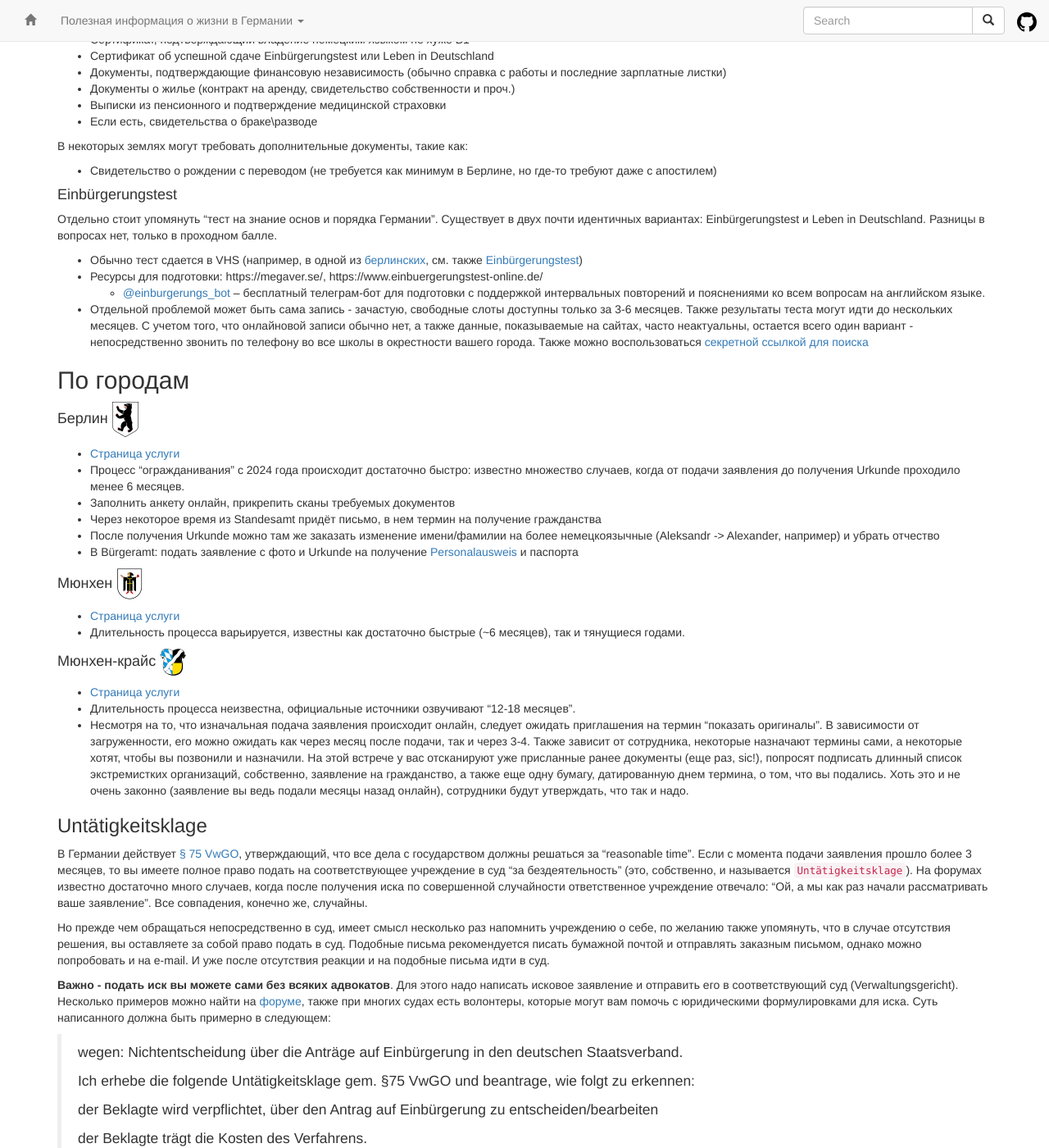
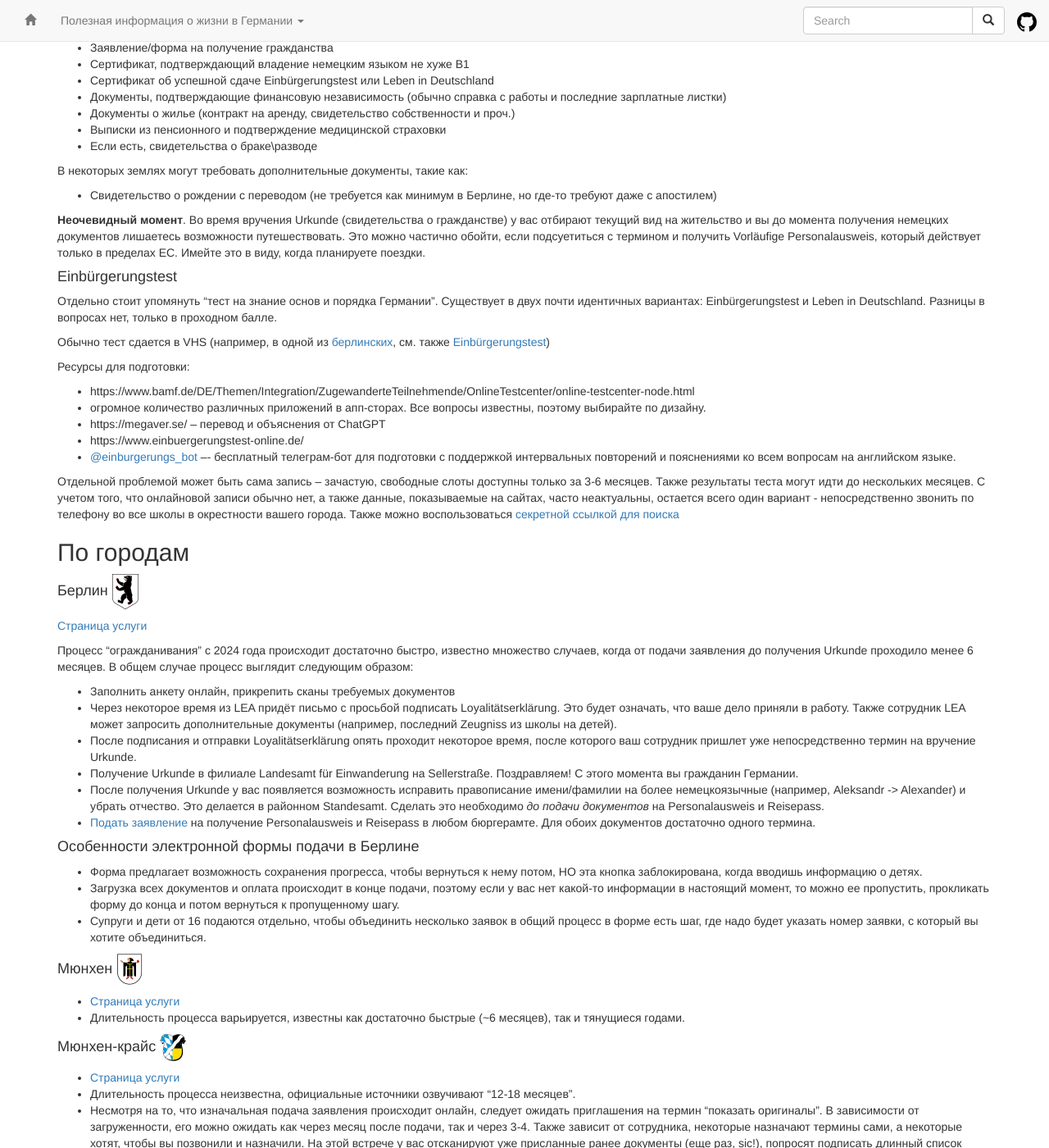
Before and after one commit to ru-de/faq, a Jekyll site: the page built from pages/Гражданство.md, in a window 1280 px wide and 1400 px high, scrolled down 325 px. Shown: the whole window at 82% size. Built offline with Jekyll 4.4.1, drawn with Linux system fonts in a browser that asks for light colours; nearby versions of some CDN libraries; some of the changed text lies outside the part shown.

Commit message:
sync github pages

```diff
--- a/pages/Гражданство.md
+++ b/pages/Гражданство.md
@@ -9,10 +9,12 @@ layout: default
 * три года проживания + сертификат языка уровня C1 + высокие достижения в интеграции (в некоторых городах БК считается "высоким достижением")
 * и т.д.
 
+С конца июня 2024 вступили поправки в закон о гражданстве и теперь отказываться от прежнего не нужно. При желании у вас получается двойное гражданство.
+
 ## Получение немецкого гражданства
 
 В общем случае список документов выглядит примерно так:
-- Заявление\форма на получение гражданства
+- Заявление/форма на получение гражданства
 - Сертификат, подтверждающий владение немецким языком не хуже B1
 - Сертификат об успешной сдаче Einbürgerungstest или Leben in Deutschland
 - Документы, подтверждающие финансовую независимость (обычно справка с работы и последние зарплатные листки)
@@ -23,14 +25,22 @@ layout: default
 В некоторых землях могут требовать дополнительные документы, такие как:
 - Свидетельство о рождении с переводом (не требуется как минимум в Берлине, но где-то требуют даже с апостилем)
 
+**Неочевидный момент**. Во время вручения Urkunde (свидетельства о гражданстве) у вас отбирают текущий вид на жительство и вы до момента получения немецких документов лишаетесь возможности путешествовать. Это можно частично обойти, если подсуетиться с термином и получить Vorläufige Personalausweis, который действует только в пределах ЕС. Имейте это в виду, когда планируете поездки.
+
 #### Einbürgerungstest
 Отдельно стоит упомянуть "тест на знание основ и порядка Германии". Существует в двух почти идентичных вариантах:
 Einbürgerungstest и Leben in Deutschland. Разницы в вопросах нет, только в проходном балле.
 
-* Обычно тест сдается в VHS (например, в одной из [берлинских](https://www.berlin.de/vhs/), см. также [Einbürgerungstest](https://www.berlin.de/vhs/service/einbuergerung/deutscher-einbuergerungstest/))
-* Ресурсы для подготовки: https://megaver.se/, https://www.einbuergerungstest-online.de/
-  * [@einburgerungs_bot](https://t.me/einburgerungs_bot) – бесплатный телеграм-бот для подготовки с поддержкой интервальных повторений и пояснениями ко всем вопросам на английском языке.
-* Отдельной проблемой может быть сама запись - зачастую, свободные слоты доступны только за 3-6 месяцев.
+Обычно тест сдается в VHS (например, в одной из [берлинских](https://www.berlin.de/vhs/), см. также [Einbürgerungstest](https://www.berlin.de/vhs/service/einbuergerung/deutscher-einbuergerungstest/))
+
+Ресурсы для подготовки:
+  * https://www.bamf.de/DE/Themen/Integration/ZugewanderteTeilnehmende/OnlineTestcenter/online-testcenter-node.html
+  * огромное количество различных приложений в апп-сторах. Все вопросы известны, поэтому выбирайте по дизайну.
+  * https://megaver.se/ -- перевод и объяснения от ChatGPT
+  * https://www.einbuergerungstest-online.de/
+  * [@einburgerungs_bot](https://t.me/einburgerungs_bot) –- бесплатный телеграм-бот для подготовки с поддержкой интервальных повторений и пояснениями ко всем вопросам на английском языке.
+
+Отдельной проблемой может быть сама запись -- зачастую, свободные слоты доступны только за 3-6 месяцев.
   Также результаты теста могут идти до нескольких месяцев. С учетом того, что онлайновой записи обычно нет, а также данные,
   показываемые на сайтах, часто неактуальны, остается всего один вариант - непосредственно звонить по телефону во
   все школы в окрестности вашего города. Также можно воспользоваться [секретной ссылкой для поиска](https://www.volkshochschule.de/kursfinder.php?form=dvv-courseSearch-search-1.form&sp:sort[]=beginn_datum&sp:keyword[]=einb%C3%BCrgerungstest&sp:courseType[]=0&sp:location[]=80331&sp:perimeter[]=60&sp:perimeter[]=__last__&sp:organizer[]=bitte%20w%C3%A4hlen&sp:organizer[]=__last__&sp:category[]=bitte%20w%C3%A4hlen&sp:category[]=__last__&sp:dateFrom[]=&sp:dateTo[]=&sp:weekdays[]=__last__&sp:daytime[]=__last__&sp:abschlussorientierungSearchCriteria[]=__last__&sp:furtherSearchCriteria[]=freePlaces&sp:furtherSearchCriteria[]=__last__&sp:didaktischeBesonderheitenSearchCriteria[]=__last__&sp:view[]=list&sp:sort[]=beginn_datum&action=submit)
@@ -38,12 +48,20 @@ Einbürgerungstest и Leben in Deutschland. Разницы в вопросах
 ## По городам
 
 #### Берлин ![](files/be.png)
-* [Страница услуги](https://service.berlin.de/dienstleistung/318998/)
-* Процесс "огражданивания" с 2024 года происходит достаточно быстро: известно множество случаев, когда от подачи заявления до получения Urkunde проходило менее 6 месяцев.
+[Страница услуги](https://service.berlin.de/dienstleistung/318998/)
+
+Процесс "огражданивания" с 2024 года происходит достаточно быстро, известно множество случаев, когда от подачи заявления до получения Urkunde проходило менее 6 месяцев. В общем случае процесс выглядит следующим образом:
 * Заполнить анкету онлайн, прикрепить сканы требуемых документов
-* Через некоторое время из Standesamt придёт письмо, в нем термин на получение гражданства
-* После получения Urkunde можно там же заказать изменение имени/фамилии на более немецкоязычные (Aleksandr -> Alexander, например) и убрать отчество
-* В Bürgeramt: подать заявление с фото и Urkunde на получение [Personalausweis](https://service.berlin.de/dienstleistung/324325/) и паспорта
+* Через некоторое время из LEA придёт письмо c просьбой подписать Loyalitätserklärung. Это будет означать, что ваше дело приняли в работу. Также сотрудник LEA может запросить дополнительные документы (например, последний Zeugniss из школы на детей).
+* После подписания и отправки Loyalitätserklärung опять проходит некоторое время, после которого ваш сотрудник пришлет уже непосредственно термин на вручение Urkunde.
+* Получение Urkunde в филиале Landesamt für Einwanderung на Sellerstraße. Поздравляем! С этого момента вы гражданин Германии.
+* После получения Urkunde у вас появляется возможность исправить правописание имени/фамилии на более немецкоязычные (например, Aleksandr -> Alexander) и убрать отчество. Это делается в районном Standesamt. Сделать это необходимо _до подачи документов_ на Personalausweis и Reisepass.
+* [Подать заявление](https://service.berlin.de/dienstleistung/324325/) на получение Personalausweis и Reisepass в любом бюргерамте. Для обоих документов достаточно одного термина.
+
+#### Особенности электронной формы подачи в Берлине
+* Форма предлагает возможность сохранения прогресса, чтобы вернуться к нему потом, НО эта кнопка заблокирована, когда вводишь информацию о детях.
+* Загрузка всех документов и оплата происходит в конце подачи, поэтому если у вас нет какой-то информации в настоящий момент, то можно ее пропустить, прокликать форму до конца и потом вернуться к пропущенному шагу.
+* Супруги и дети от 16 подаются отдельно, чтобы объединить несколько заявок в общий процесс в форме есть шаг, где надо будет указать номер заявки, с который вы хотите объединиться.
 
 #### Мюнхен ![](files/mu.png)
 * [Страница услуги](https://stadt.muenchen.de/service/info/hauptabteilung-ii-buergerangelegenheiten/1080548/)
@@ -78,7 +96,8 @@ Einbürgerungstest и Leben in Deutschland. Разницы в вопросах
 
 За подачу иска судом взымается пошлина в размере ~750 евро, которую вам нужно будет оплатить. Возможно, при успешном завершении дела ее или уменьшить (если вы отзовете иск, когда вам таки дадут гражданство) или истребовать с министерства (если вы пойдете судиться до конца).
 
-## [Выход из гражданства РФ](http://grajdanstvo-ru.ru/kak-otkazatsya-ot-grazhdanstva-rf.html)
+## Выход из гражданства РФ
+_Необязательный шаг с июня 2024_
 
 Список взят с сайта [консульства РФ в Германии](https://germany.mid.ru/ru/consular/consulate-ru/citizenship/vykhod_iz_grazhdanstva_rossiyskoy_federatsii/), _указаны только пункты, требующие пояснений_:
 * [Взять справку об отсутствии долгов по налогам](https://www.nalog.ru/rn77/fl/interest/dual_nationality/exit_rf/). Справка действительна 3 месяца. Запрашивать можно:
@@ -97,3 +116,8 @@ Einbürgerungstest и Leben in Deutschland. Разницы в вопросах
 * Подать документы
 * Через пару месяцев приходит конверт с нотификацией
 * В консульстве РФ: отдать внутренний и заграничный паспорта, получить справку об утрате гражданства РФ
+
+## Полезные ссылки
+* https://www.reddit.com/r/GermanCitizenship/
+* https://www.bamf.de/DE/Themen/Integration/ZugewanderteTeilnehmende/Einbuergerung/einbuergerung-node.html
+* https://www.bamf.de/DE/Themen/Integration/ZugewanderteTeilnehmende/OnlineTestcenter/online-testcenter-node.html
```
